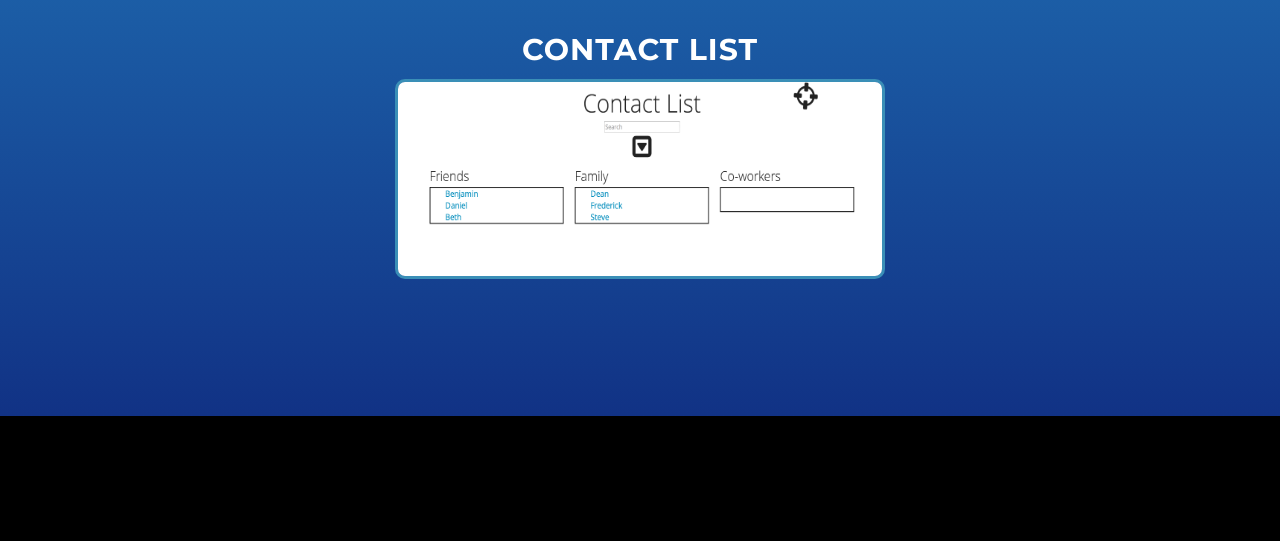
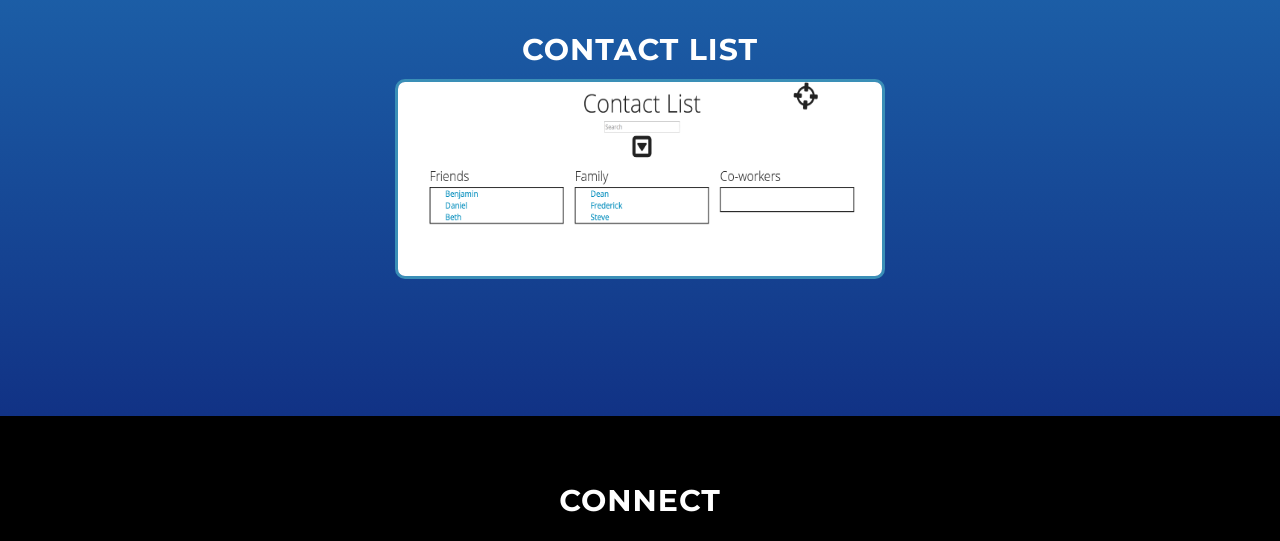
Before and after one commit to JoeBiggica/JoeBiggica.github.io, a plain HTML site: page index.html in a window 1280 px wide. Shown: the part 2047-2588 px from the top of the page. Drawn offline with Linux system fonts and the light colour scheme; some packages are replaced by stand-ins of ours.

Commit message:
project added

```diff
--- a/css/grayscale.css
+++ b/css/grayscale.css
@@ -280,6 +280,10 @@ img {
     color: white;
 }
 
+#contact h2 {
+    margin-top: -8%;
+}
+
 #map {
     width: 100%;
     height: 200px;
```
